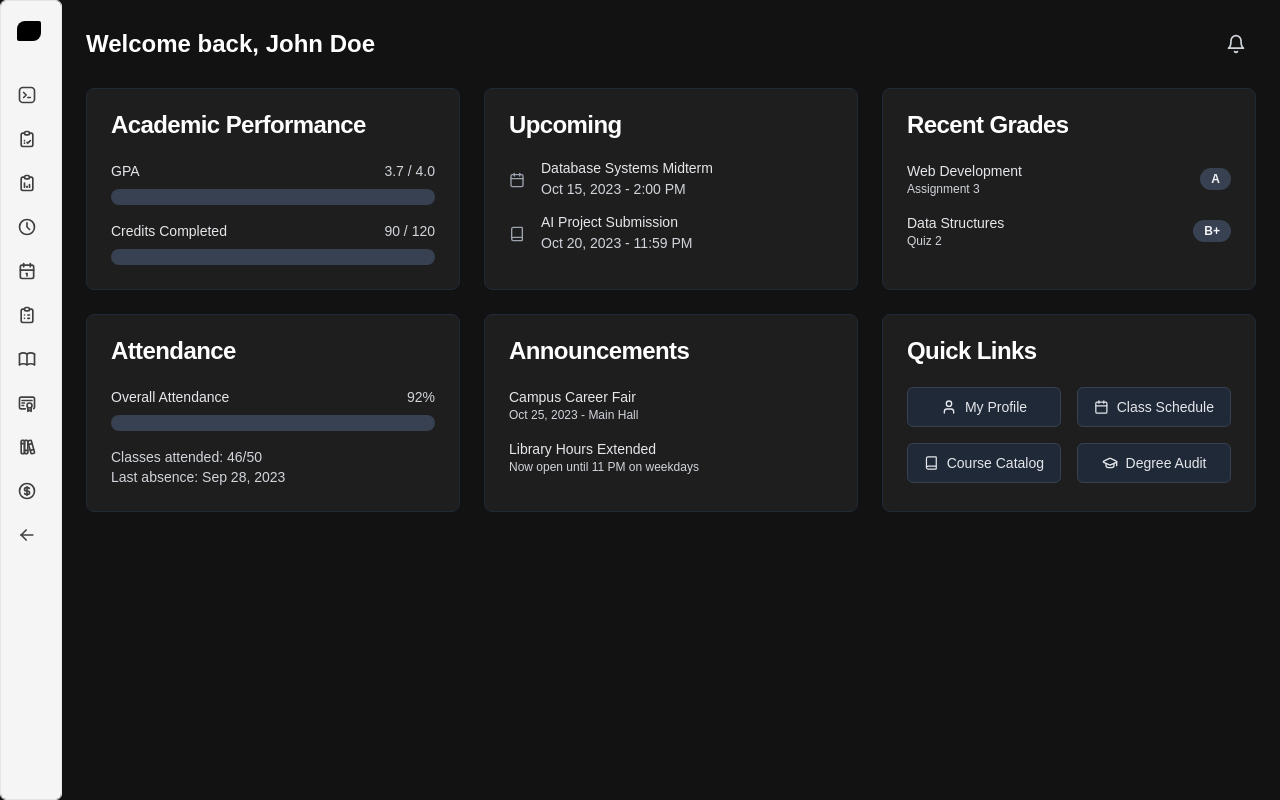
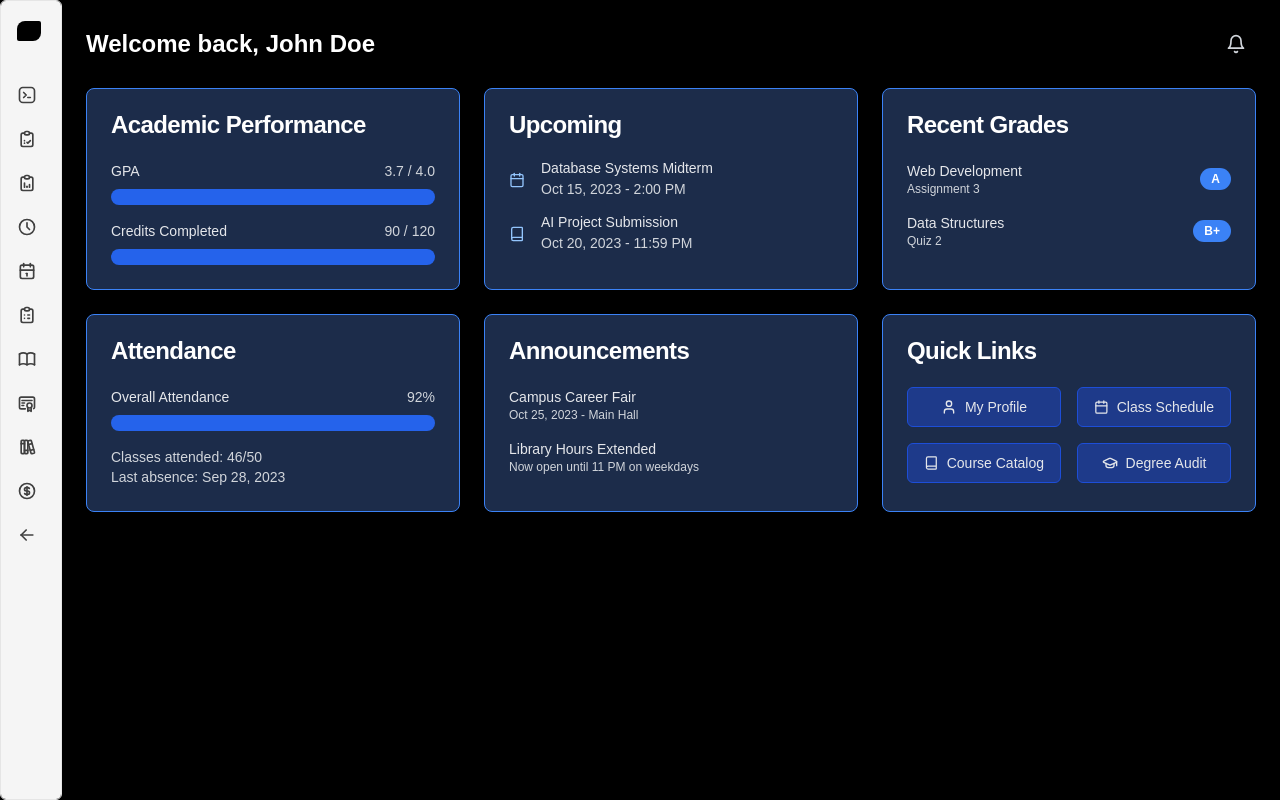
Before and after one commit to AnsabIqbal23/Edu-Track, a Next.js app: page /studentPage/dashboard in a window 1280 px wide. Built offline with nearby package versions, Linux system fonts and the light colour scheme.

Commit message:
Student Part Completed

```diff
--- a/app/studentPage/dashboard/page.js
+++ b/app/studentPage/dashboard/page.js
@@ -10,11 +10,11 @@ import StudentSidebar from "@/components/student/sidebar";
 
 const Dashboard = () => {
   return (
-    <div className="h-screen w-full bg-[#121212] text-gray-200 grid grid-cols-[auto_1fr]">
+      <div className="h-screen w-full bg-black text-white grid grid-cols-[auto_1fr]">
         <StudentSidebar />
         <main className="container mx-auto p-6 h-full">
           <header className="flex justify-between items-center mb-6">
-          <h1 className="text-2xl font-bold text-white">Welcome back, John Doe</h1>
+            <h1 className="text-2xl font-bold">Welcome back, John Doe</h1>
             <div className="flex items-center space-x-4">
               <Button variant="ghost" size="icon" className="text-gray-300 hover:text-white">
                 <Bell className="h-5 w-5" />
@@ -24,7 +24,7 @@ const Dashboard = () => {
           </header>
           <div className="grid gap-6 md:grid-cols-2 lg:grid-cols-3">
             {/* Card components with details */}
-          <Card className="bg-[#1E1E1E] border-gray-800">
+            <Card className="bg-[#1C2C4A] border-blue-500">
               <CardHeader>
                 <CardTitle className="text-white">Academic Performance</CardTitle>
               </CardHeader>
@@ -35,33 +35,33 @@ const Dashboard = () => {
                       <p className="text-sm font-medium text-gray-200">GPA</p>
                       <p className="text-sm text-gray-300">3.7 / 4.0</p>
                     </div>
-                  <Progress value={92.5} className="mt-2 bg-gray-700" />
+                    <Progress value={92.5} className="mt-2 bg-blue-600" />
                   </div>
                   <div>
                     <div className="flex items-center justify-between">
                       <p className="text-sm font-medium text-gray-200">Credits Completed</p>
                       <p className="text-sm text-gray-300">90 / 120</p>
                     </div>
-                  <Progress value={75} className="mt-2 bg-gray-700" />
+                    <Progress value={75} className="mt-2 bg-blue-600" />
                   </div>
                 </div>
               </CardContent>
             </Card>
-          <Card className="bg-[#1E1E1E] border-gray-800">
+            <Card className="bg-[#1C2C4A] border-blue-500">
               <CardHeader>
                 <CardTitle className="text-white">Upcoming</CardTitle>
               </CardHeader>
               <CardContent>
                 <div className="space-y-4">
                   <div className="flex items-center">
-                  <Calendar className="mr-2 h-4 w-4 text-gray-400" />
+                    <Calendar className="mr-2 h-4 w-4 text-blue-300" />
                     <div className="ml-2 space-y-1">
                       <p className="text-sm font-medium leading-none text-gray-200">Database Systems Midterm</p>
                       <p className="text-sm text-gray-300">Oct 15, 2023 - 2:00 PM</p>
                     </div>
                   </div>
                   <div className="flex items-center">
-                  <Book className="mr-2 h-4 w-4 text-gray-400" />
+                    <Book className="mr-2 h-4 w-4 text-blue-300" />
                     <div className="ml-2 space-y-1">
                       <p className="text-sm font-medium leading-none text-gray-200">AI Project Submission</p>
                       <p className="text-sm text-gray-300">Oct 20, 2023 - 11:59 PM</p>
@@ -70,7 +70,7 @@ const Dashboard = () => {
                 </div>
               </CardContent>
             </Card>
-          <Card className="bg-[#1E1E1E] border-gray-800">
+            <Card className="bg-[#1C2C4A] border-blue-500">
               <CardHeader>
                 <CardTitle className="text-white">Recent Grades</CardTitle>
               </CardHeader>
@@ -81,19 +81,19 @@ const Dashboard = () => {
                       <p className="text-sm font-medium text-gray-200">Web Development</p>
                       <p className="text-xs text-gray-300">Assignment 3</p>
                     </div>
-                  <Badge variant="secondary" className="bg-gray-700 text-gray-100">A</Badge>
+                    <Badge variant="secondary" className="bg-blue-500 text-white">A</Badge>
                   </div>
                   <div className="flex items-center justify-between">
                     <div>
                       <p className="text-sm font-medium text-gray-200">Data Structures</p>
                       <p className="text-xs text-gray-300">Quiz 2</p>
                     </div>
-                  <Badge variant="secondary" className="bg-gray-700 text-gray-100">B+</Badge>
+                    <Badge variant="secondary" className="bg-blue-500 text-white">B+</Badge>
                   </div>
                 </div>
               </CardContent>
             </Card>
-          <Card className="bg-[#1E1E1E] border-gray-800">
+            <Card className="bg-[#1C2C4A] border-blue-500">
               <CardHeader>
                 <CardTitle className="text-white">Attendance</CardTitle>
               </CardHeader>
@@ -104,7 +104,7 @@ const Dashboard = () => {
                       <p className="text-sm font-medium text-gray-200">Overall Attendance</p>
                       <p className="text-sm text-gray-300">92%</p>
                     </div>
-                  <Progress value={92} className="mt-2 bg-gray-700" />
+                    <Progress value={92} className="mt-2 bg-blue-600" />
                   </div>
                   <div className="text-sm text-gray-300">
                     <p>Classes attended: 46/50</p>
@@ -113,7 +113,7 @@ const Dashboard = () => {
                 </div>
               </CardContent>
             </Card>
-          <Card className="bg-[#1E1E1E] border-gray-800">
+            <Card className="bg-[#1C2C4A] border-blue-500">
               <CardHeader>
                 <CardTitle className="text-white">Announcements</CardTitle>
               </CardHeader>
@@ -130,7 +130,7 @@ const Dashboard = () => {
                 </div>
               </CardContent>
             </Card>
-          <Card className="bg-[#1E1E1E] border-gray-800">
+            <Card className="bg-[#1C2C4A] border-blue-500">
               <CardHeader>
                 <CardTitle className="text-white">Quick Links</CardTitle>
               </CardHeader>
@@ -138,23 +138,23 @@ const Dashboard = () => {
                 <div className="grid grid-cols-2 gap-4">
                   <Button
                       variant="outline"
-                  className="w-full bg-gray-800 text-gray-200 hover:bg-gray-700 hover:text-white border-gray-700">
+                      className="w-full bg-blue-900 text-gray-200 hover:bg-blue-700 border-blue-700">
                     <User className="mr-2 h-4 w-4" />
                     My Profile
                   </Button>
                   <Button
                       variant="outline"
-                  className="w-full bg-gray-800 text-gray-200 hover:bg-gray-700 hover:text-white border-gray-700">
+                      className="w-full bg-blue-900 text-gray-200 hover:bg-blue-700 border-blue-700">
                     <Calendar className="mr-2 h-4 w-4" />
                     Class Schedule
                   </Button>
                   <Button
                       variant="outline"
-                  className="w-full bg-gray-800 text-gray-200 hover:bg-gray-700 hover:text-white border-gray-700">
+                      className="w-full bg-blue-900 text-gray-200 hover:bg-blue-700 border-blue-700">
                     <Book className="mr-2 h-4 w-4" />
                     Course Catalog
                   </Button>
-                <Button variant="outline" className="w-full bg-gray-800 text-gray-200 hover:bg-gray-700 hover:text-white border-gray-700">
+                  <Button variant="outline" className="w-full bg-blue-900 text-gray-200 hover:bg-blue-700 border-blue-700">
                     <GraduationCap className="mr-2 h-4 w-4" />
                     Degree Audit
                   </Button>
```
Also changed, not shown: app/studentPage/attendance/page.js (+24 -24 lines). Lines whose indentation alone changed are shown as unchanged.
